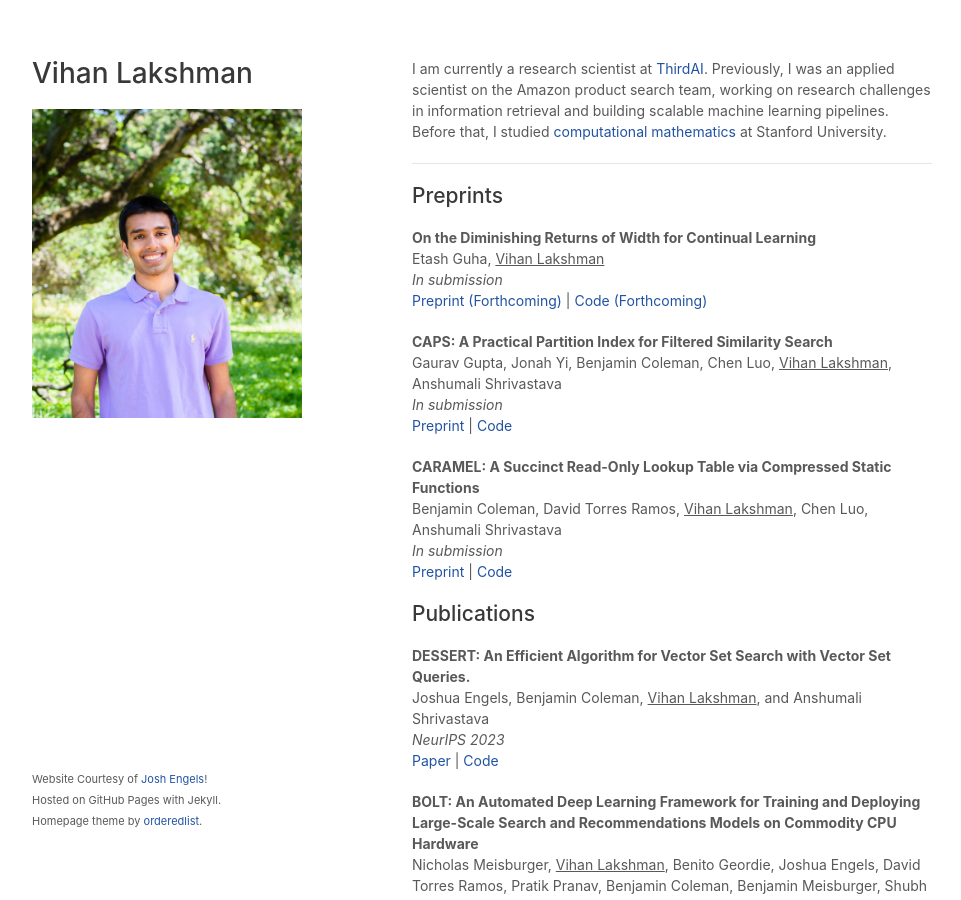
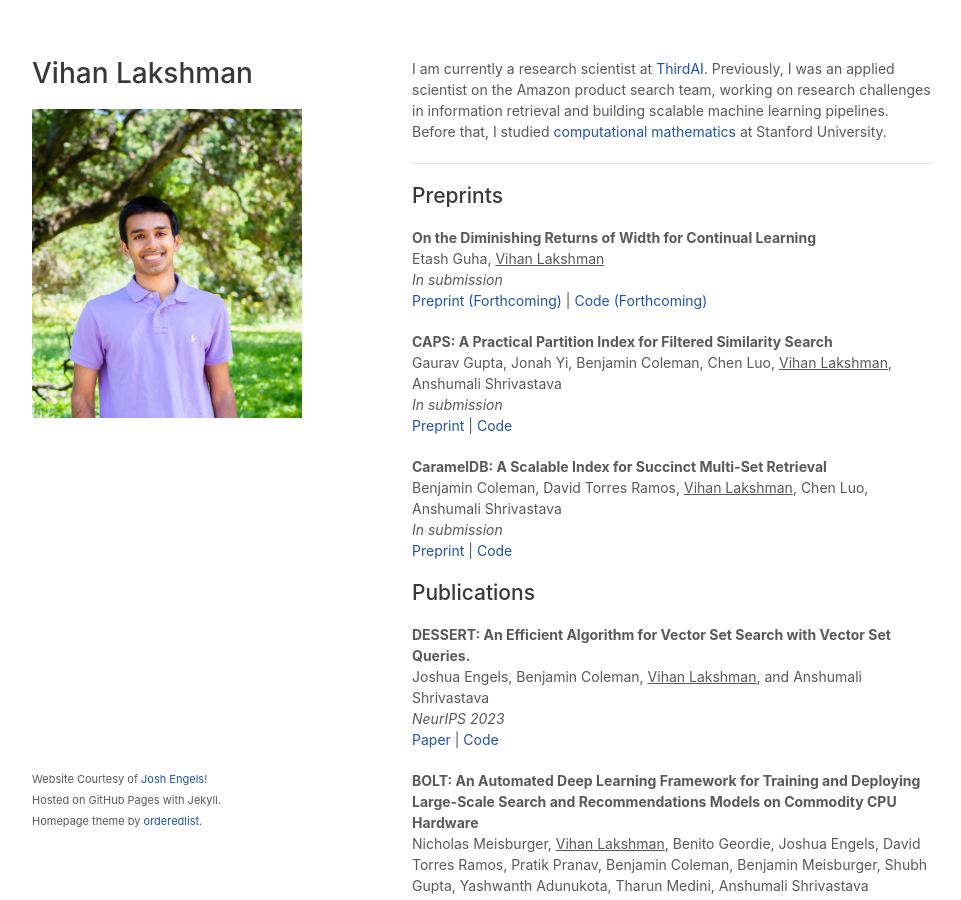
Before and after one commit to vihan-lakshman/vihan-lakshman.github.io, a Jekyll site: the page built from index.html, in a window 1280 px wide and 900 px high. Shown: the whole window, without its empty margins (158-1119 px from the left). Built offline with Jekyll 4.4.1, drawn with Linux system fonts in a browser that asks for light colours; a style sheet for code colours, icons or effects is not loaded.

Commit message:
Small update

```diff
--- a/index.html
+++ b/index.html
@@ -66,7 +66,7 @@
         <a href="https://github.com/gaurav16gupta/constrainedANN">Code</a>
       </p>
       <p>
-        <b>CARAMEL: A Succinct Read-Only Lookup Table via Compressed Static Functions</b><br>
+        <b>CaramelDB: A Scalable Index for Succinct Multi-Set Retrieval </b><br>
         Benjamin Coleman, David Torres Ramos, <u>Vihan Lakshman</u>, Chen Luo, Anshumali Shrivastava<br>
         <i>In submission</i><br>
         <a href="https://arxiv.org/pdf/2305.16545.pdf">Preprint</a> |
```
